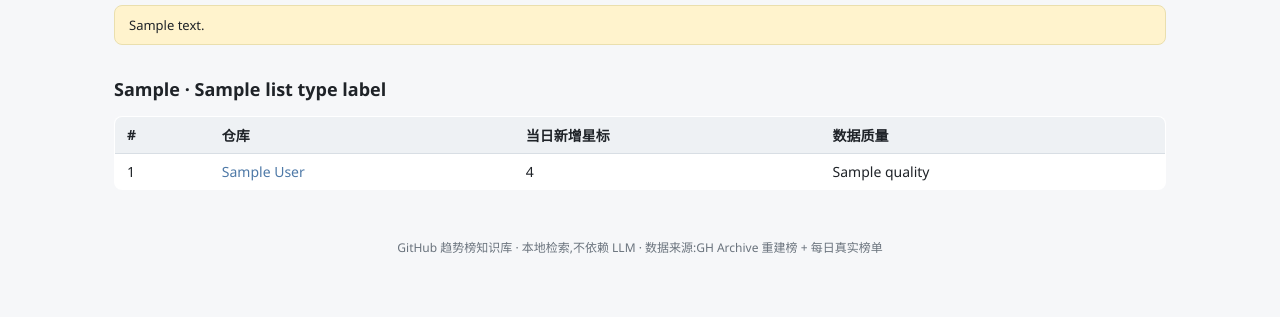
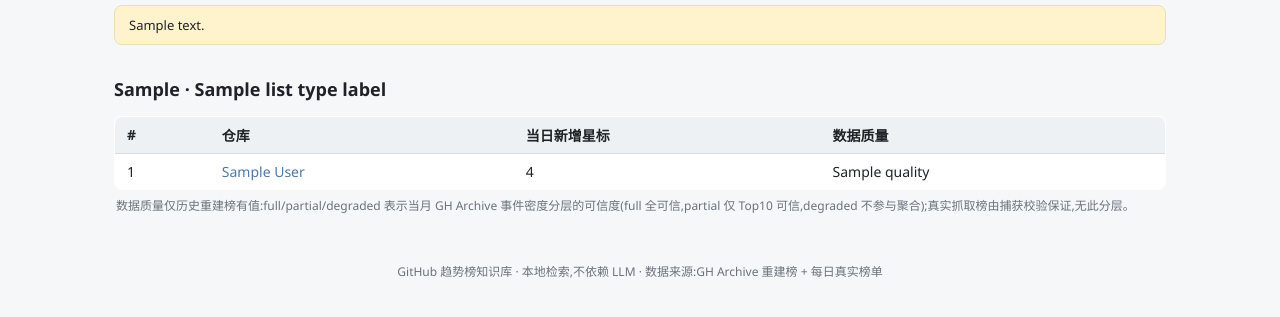
Before and after one commit to Neal-1991/github-trending-kb, a FastAPI app: template web/templates/browse.html in a window 1280 px wide. Shown: the part 209-526 px from the top of the page. Run offline with FastAPI, Linux system fonts and the light colour scheme; the template is opened without the code that fills it: most values are stand-ins (such as "Sample title", 1, 10 or a date in 2020).

Commit message:
feat(browse): 数据质量列空值显示占位符并增加口径说明(仅历史重建榜有值)

```diff
--- a/web/static/style.css
+++ b/web/static/style.css
@@ -86,3 +86,4 @@ ol.list li { padding: 4px 0; }
 .preparing-panel p { color: var(--muted); font-size: 14px; line-height: 1.7; }
 .preparing-hint { font-size: 12.5px !important; margin-top: 6px; }
 .preparing-panel .sync-button { margin-top: 16px; padding: 8px 18px; }
+.quality-note { font-size: 12px; margin: 6px 2px 0; }
--- a/web/templates/browse.html
+++ b/web/templates/browse.html
@@ -31,7 +31,8 @@
 <table>
   <caption class="visually-hidden">当日榜单</caption>
   <thead>
-  <tr><th scope="col">#</th><th scope="col">仓库</th><th scope="col">当日新增星标</th><th scope="col">数据质量</th></tr>
+  <tr><th scope="col">#</th><th scope="col">仓库</th><th scope="col">当日新增星标</th>
+      <th scope="col" title="数据质量仅历史重建榜(arch:total)有值:full/partial/degraded 表示当月 GH Archive 事件密度分层的可信度(full 全可信,partial 仅 Top10 可信,degraded 不参与聚合);真实抓取榜由捕获校验保证,无此分层。">数据质量</th></tr>
   </thead>
   <tbody>
   {% for r in rows %}
@@ -39,7 +40,7 @@
     <td>{{ r.rank }}</td>
     <td><a href="{{ url_for('repo_detail', full_name=r.full_name) }}">{{ r.full_name }}</a></td>
     <td>{{ r.stars }}</td>
-    <td>{% if r.quality == 'partial' %}<span class="badge warn">partial</span>{% else %}{{ r.quality or "" }}{% endif %}</td>
+    <td>{% if r.quality == 'partial' %}<span class="badge warn">partial</span>{% else %}{{ r.quality or "—" }}{% endif %}</td>
   </tr>
   {% else %}
   <tr><td colspan="4" class="muted">该日期无榜单数据。</td></tr>
@@ -47,4 +48,5 @@
   </tbody>
 </table>
 </div>
+<p class="muted quality-note">数据质量仅历史重建榜有值:full/partial/degraded 表示当月 GH Archive 事件密度分层的可信度(full 全可信,partial 仅 Top10 可信,degraded 不参与聚合);真实抓取榜由捕获校验保证,无此分层。</p>
 {% endblock %}
```
